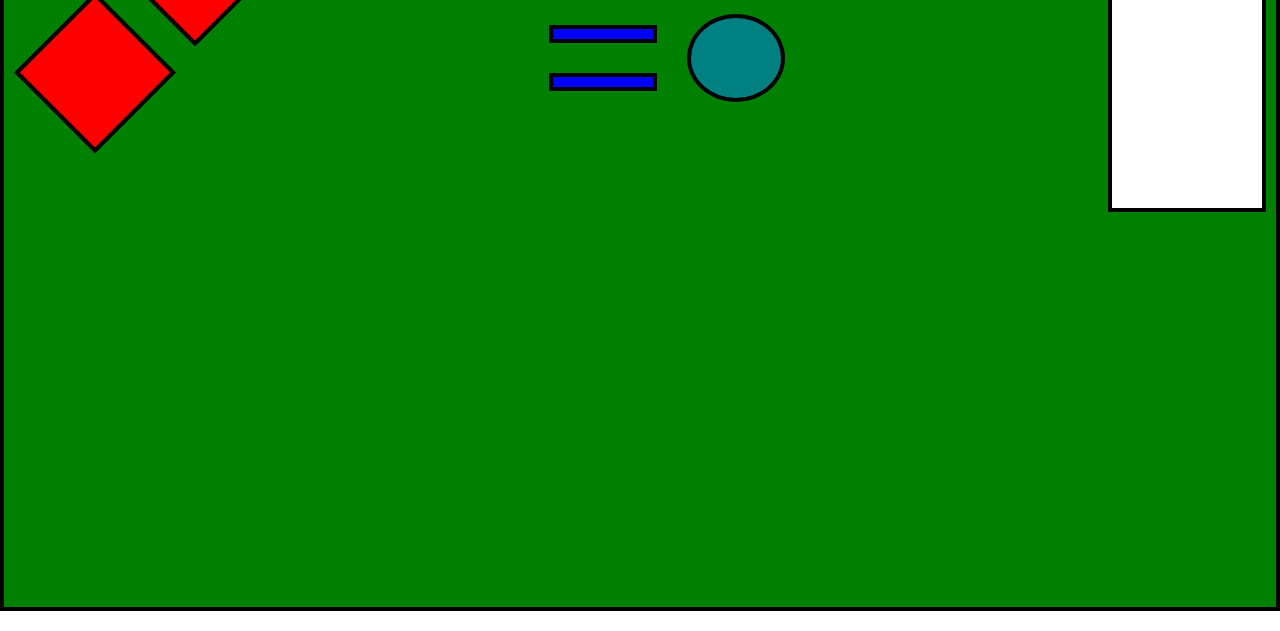
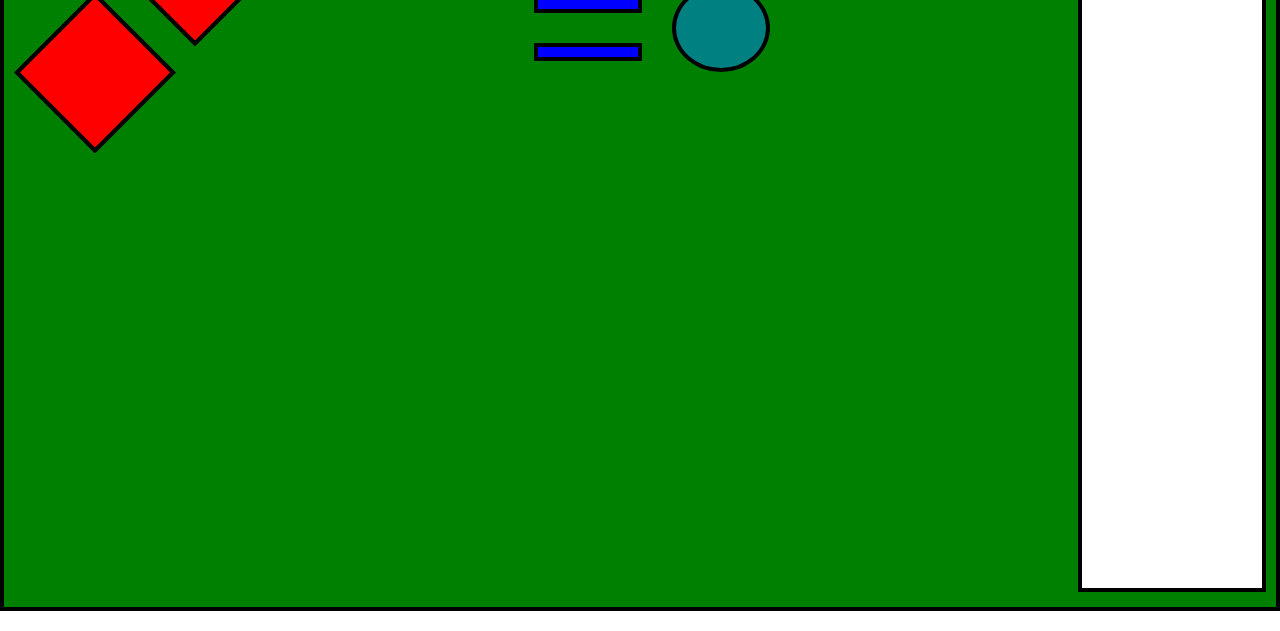
Before and after one commit to igorfstefanski/OptimoJuniorGameDesignerTask, a plain HTML site: page index.html in a window 1280 px wide. Shown: the part 189-820 px from the top of the page. Drawn offline with Linux system fonts and the light colour scheme.

Commit message:
Change to proper display properties & fix responsive errors

```diff
--- a/index.html
+++ b/index.html
@@ -10,6 +10,7 @@
         <div class="shape wrapper">
             <div class="banner"></div>
             <div id="shapes">
+                <div id="left-col">
                     <div id="rhombuses">
                         <div class="rhombus-border" style="margin: 0 0 -55px 100px;">
                             <div class="rhombus"></div>
@@ -29,6 +30,7 @@
                             <div class="shape oval"></div>
                         </div>
                     </div>
+                </div>
                 <div class="shape rectangle">ABC</div>
             </div>
         </div>
--- a/style.css
+++ b/style.css
@@ -3,10 +3,6 @@
     padding: 0;
     font-family: Arial;
     font-size: 1.15em;
-}
-
-.shape {
-    border: 4px solid black;
 }
 
 .wrapper {
@@ -16,10 +12,13 @@
     box-sizing: border-box;
 }
 
+.shape {
+    border: 4px solid black;
+}
+
 /* MOBILE VIEW START */
 #left-col {
-    display: flex;
-    flex-direction: column;
+    display: contents;
 }
 
 .row {
@@ -80,8 +79,8 @@
 }
 
 .rectangle {
-    width: 150px;
-    height: 290px;
+    width: 180px;
+    height: 40vh;
     background-color: blue;
     margin-left: 50px;
     padding-top: 30px;
@@ -93,20 +92,19 @@
 /* FOR SCREEN WIDTH 583px - 900px */
 @media only screen and (min-width: 583px) {
     #shapes {
-        padding: 10px;
+        flex-direction: row;
+        height: 93%;
+    }
+
+    #left-col {
         display: flex;
-        flex-direction: row;
-        flex-wrap: wrap;
+        flex-direction: column;
     }
 
     .rectangle {
         background-color: #c83737;
-        order: 1;
+        height: 80vh;
         align-self: center;
-    }
-
-    .row {
-        order: 2;
     }
 }
 
@@ -116,14 +114,12 @@
         background-color: white;
     }
 
-    #left-col {
-        flex-direction: row;
-        justify-content: space-between;
+    .row {
+        margin: 100px 0 0 0;
+        align-self: flex-start;
     }
 
-    .row {
-        padding-top: 20px;
-        margin: 0;
-        order: 1;
+    #left-col {
+        display: contents;
     }
 }
```
Lines whose indentation alone changed are shown as unchanged.
